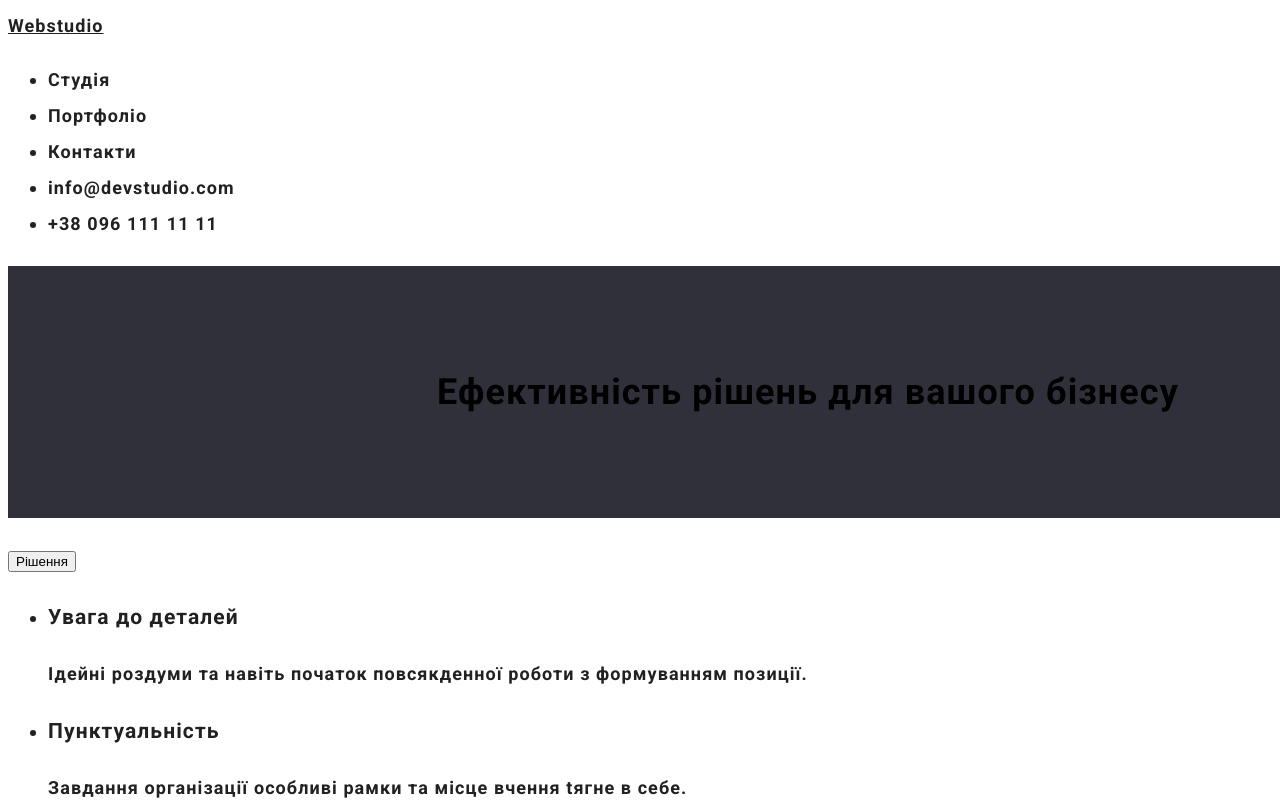
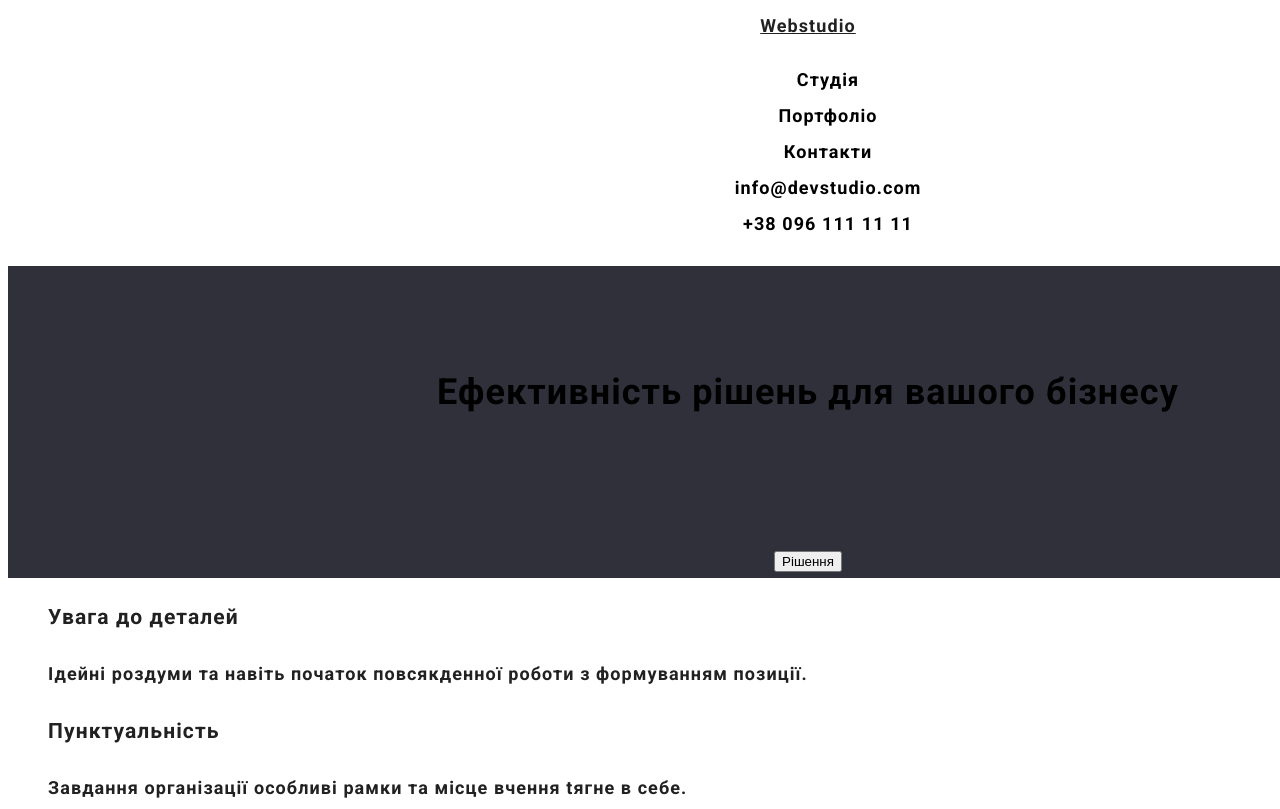
Before and after one commit to AlexandruChet/HW---7, a plain HTML site: page index.html in a window 1280 px wide. Shown: the top 809 px of the page. Drawn offline with Linux system fonts and the light colour scheme.

Commit message:
first commit

```diff
--- a/css/style.css
+++ b/css/style.css
@@ -49,6 +49,26 @@ letter-spacing: 1.08px;
  }
 
 
+ header {
+  background-color: #ffffff;
+  text-align: center;
+  color: #000;
+}
+
+footer{
+  background-color: #2F303A;
+  color: #fff;
+}
+div{
+  background-color: #2F303A;
+  color: #fff;
+  text-align: center;
+}
+li{
+  list-style-type: none;
+}
+
+
 h1:first-of-type {
   background-color: #fff; /* */
   display: flex;
```
